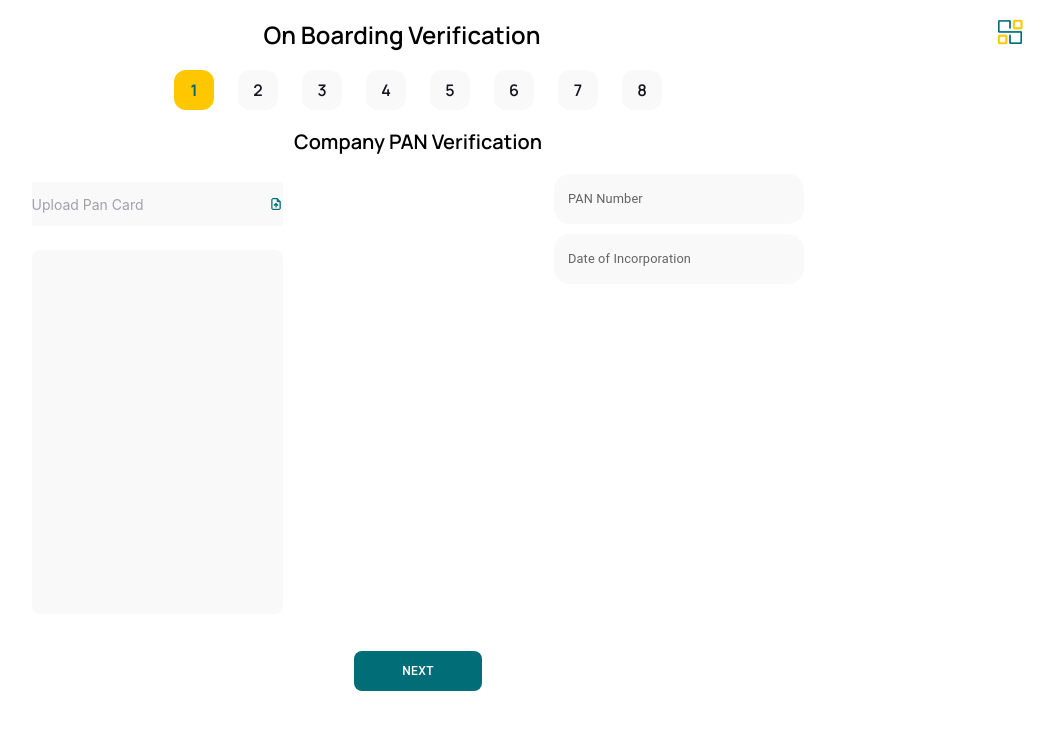
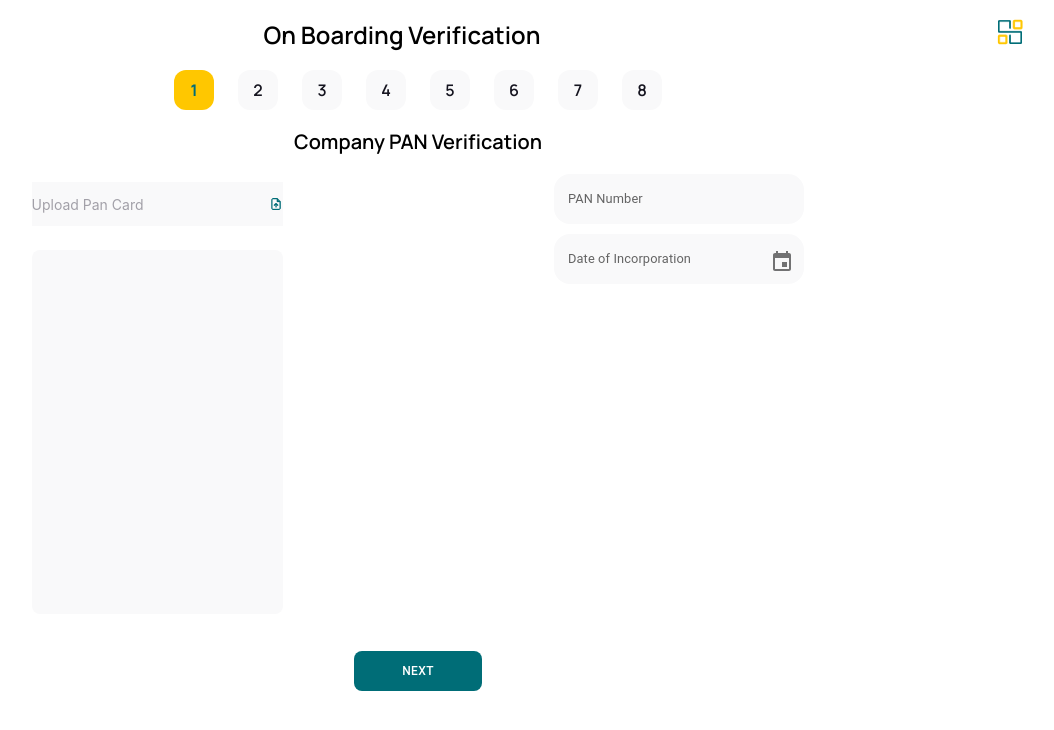
Before and after one commit to swapniljss/paymntstack, a React (Vite) app: page /company-flow in a window 1280 px wide. Shown: the top 730 px of the page, without its empty margins (222-1276 px from the left). Built offline with nearby package versions, Linux system fonts and the light colour scheme.

Commit message:
dob  added

```diff
--- /dev/null
+++ b/src/component/common/CustomDatePicker.css
@@ -0,0 +1,16 @@
+.custom-datepicker-container {
+  background: #F9F9FA;
+  border-radius: 16px;
+}
+
+.custom-datepicker-container input {
+  background: #F9F9FA !important;
+  border-radius: 16px;
+  height: 50px;
+  font-size: 15px;
+  color: #A2A0A8;
+}
+
+.custom-datepicker-container .MuiOutlinedInput-notchedOutline {
+  border: none !important;
+}
--- /dev/null
+++ b/src/component/common/CustomDatePicker.jsx
@@ -0,0 +1,50 @@
+import React from "react";
+import { LocalizationProvider } from "@mui/x-date-pickers";
+import { MobileDatePicker } from "@mui/x-date-pickers/MobileDatePicker";
+import { AdapterDateFns } from "@mui/x-date-pickers/AdapterDateFns";
+import "./CustomDatePicker.css";
+
+const CustomDatePicker = ({
+  value,
+  onChange,
+  label = "Select Date",
+  width = 250,
+  height = 50,
+}) => {
+  return (
+    <div
+      className="custom-datepicker-container"
+      style={{ width, height }}
+    >
+      <LocalizationProvider dateAdapter={AdapterDateFns}>
+        <MobileDatePicker
+          label={label}
+          value={value}
+          onChange={onChange}
+          format="dd/MM/yyyy"
+          slotProps={{
+            textField: {
+              variant: "outlined",
+              InputProps: {
+                style: {
+                  borderRadius: 16,
+                  background: "#F9F9FA",
+                  height,
+                },
+              },
+              InputLabelProps: {
+                style: { fontSize: "0.8rem", color: "#646464" },
+              },
+              sx: {
+                "& fieldset": { border: "none" },
+                width,
+              },
+            },
+          }}
+        />
+      </LocalizationProvider>
+    </div>
+  );
+};
+
+export default CustomDatePicker;
--- a/src/component/multistepform/Company.jsx
+++ b/src/component/multistepform/Company.jsx
@@ -2,8 +2,12 @@ import React, { useRef, useState } from 'react'
 import "./index.css"
 import { TextField } from '@mui/material'
 import UploadIcon from "../../assets/UploadIcon.png"
+import CustomDatePicker from "../common/CustomDatePicker";
+
 const CompanyVerfication = () => {
     const inputFile = useRef(null);
+    const [dateOfIncorporation, setDateOfIncorporation] = useState(null);
+
     const openFileDialog = (event) => {
         console.log("hello")
         event.preventDefault(); // Prevent default behavior of the label
@@ -36,7 +40,7 @@ const CompanyVerfication = () => {
 
                     <div className='UploadDocContainer' >
                         <div className='uploadDocLabel'>
-                            <label htmlFor="FileUpload" style={{ width:"300px", display: "flex", alignItems: "center",justifyContent:"space-between", gap: "8px", background: "#F9F9FA" }}>
+                            <label htmlFor="FileUpload" style={{ width: "300px", display: "flex", alignItems: "center", justifyContent: "space-between", gap: "8px", background: "#F9F9FA" }}>
                                 <p style={{ color: "#A2A0A8" }}>Upload Certificate of Incorporation</p>
                                 <img src={UploadIcon} />
                             </label>
@@ -82,7 +86,7 @@ const CompanyVerfication = () => {
 
 
                     <TextField id="outlined-basic" label="Constitution Type" variant="outlined" InputProps={{
-                        style: {borderRadius: 16, color: "#A2A0A8", height: 50, width: 250, background: "#F9F9FA", },
+                        style: { borderRadius: 16, color: "#A2A0A8", height: 50, width: 250, background: "#F9F9FA", },
                         // classes: classes.input
 
                     }}
@@ -94,19 +98,16 @@ const CompanyVerfication = () => {
                         }} />
 
 
-                    <TextField id="outlined-basic" label="Date of Incorporation" variant="outlined" InputProps={{
-                        style: {borderRadius: 16, color: "#A2A0A8", height: 50, width: 250, background: "#F9F9FA" }
-                    }}
-                        InputLabelProps={{
-                            style: { fontSize: '0.8rem' }  // Adjust placeholder font size here
-                        }}
-                        sx={{
-                            fieldset: { border: 'none' }  // This completely removes the border from the TextField
-                          }} />
+                    <CustomDatePicker
+                        value={dateOfIncorporation}
+                        onChange={setDateOfIncorporation}
+                        label="Date of Incorporation"
+                    />
+
 
 
                     <TextField id="outlined-basic" label="Address as per COI/MCA" variant="outlined" InputProps={{
-                        style: { borderRadius: 16,color: "#A2A0A8", height: 80, width: 250, background: "#F9F9FA" }
+                        style: { borderRadius: 16, color: "#A2A0A8", height: 80, width: 250, background: "#F9F9FA" }
                     }} InputLabelProps={{
                         style: { fontSize: '0.8rem' }  // Adjust placeholder font size here
                     }}
--- a/src/component/multistepform/CompanyPan.jsx
+++ b/src/component/multistepform/CompanyPan.jsx
@@ -2,10 +2,14 @@ import React, { useRef, useState } from 'react';
 import "./index.css";
 import { TextField } from '@mui/material';
 import UploadIcon from "../../assets/UploadIcon.png";
+import CustomDatePicker from "../common/CustomDatePicker";
 
 const CompanyPanVerification = () => {
     const inputFile = useRef(null);
     const [docUrl, setDocUrl] = useState(null);
+
+    const [dateOfIncorporation, setDateOfIncorporation] = useState(null);
+
 
     const openFileDialog = (event) => {
         event.preventDefault();
@@ -32,7 +36,7 @@ const CompanyPanVerification = () => {
                 <div className='CertificateContainer'>
                     <div className='UploadDocContainer'>
                         <div className='uploadDocLabel'>
-                            <label htmlFor="FileUpload" style={{ width:"300px", display: "flex", alignItems: "center",justifyContent:"space-between", gap: "8px", background: "#F9F9FA" }}>
+                            <label htmlFor="FileUpload" style={{ width: "300px", display: "flex", alignItems: "center", justifyContent: "space-between", gap: "8px", background: "#F9F9FA" }}>
                                 <p style={{ color: "#A2A0A8" }}>Upload Pan Card</p>
                                 <img src={UploadIcon} alt="Upload Icon" />
                             </label>
@@ -65,20 +69,12 @@ const CompanyPanVerification = () => {
                         }}
                     />
 
-                    <TextField
-                        id="outlined-basic"
+                    <CustomDatePicker
+                        value={dateOfIncorporation}
+                        onChange={setDateOfIncorporation}
                         label="Date of Incorporation"
-                        variant="outlined"
-                        InputProps={{
-                            style: { borderRadius: 16, color: "#A2A0A8", height: 50, width: 250, background: "#F9F9FA" }
-                        }}
-                        InputLabelProps={{
-                            style: { fontSize: '0.8rem' }
-                        }}
-                        sx={{
-                            fieldset: { border: 'none' }
-                        }}
                     />
+
                 </div>
             </form>
         </div>
--- a/src/component/multistepform/DirectorAdharVerification.jsx
+++ b/src/component/multistepform/DirectorAdharVerification.jsx
@@ -3,6 +3,7 @@ import React, { useRef, useState } from 'react';
 import './index.css';
 import { TextField } from '@mui/material';
 import UploadIcon from '../../assets/UploadIcon.png';
+import CustomDatePicker from '../common/CustomDatePicker';
 
 const DirectorAdharVerification = () => {
     const adharFrontInputFile = useRef(null);
@@ -10,6 +11,8 @@ const DirectorAdharVerification = () => {
 
     const [adharFrontDocUrl, setAdharFrontDocUrl] = useState(null);
     const [adharBackDocUrl, setAdharBackDocUrl] = useState(null);
+
+    const [dob, setDob] = useState(null);
 
     const openAdharFrontFileDialog = (event) => {
         event.preventDefault();
@@ -58,7 +61,7 @@ const DirectorAdharVerification = () => {
                         <div className='uniqueUploadAdhaarDocLabel' style={{ display: 'flex', flexDirection: 'column', gap: '16px' }}>
                             <label
                                 htmlFor="AdharFrontFileUpload"
-                                style={{ width:"300px", display: "flex", alignItems: "center",justifyContent:"space-between", gap: "8px", background: "#F9F9FA" }}
+                                style={{ width: "300px", display: "flex", alignItems: "center", justifyContent: "space-between", gap: "8px", background: "#F9F9FA" }}
 
 
                                 onClick={openAdharFrontFileDialog}
@@ -76,7 +79,7 @@ const DirectorAdharVerification = () => {
 
                             <label
                                 htmlFor="AdharBackFileUpload"
-                                style={{ width:"300px", display: "flex", alignItems: "center",justifyContent:"space-between", gap: "8px", background: "#F9F9FA" }}
+                                style={{ width: "300px", display: "flex", alignItems: "center", justifyContent: "space-between", gap: "8px", background: "#F9F9FA" }}
 
 
 
@@ -165,20 +168,12 @@ const DirectorAdharVerification = () => {
                         }}
                     />
 
-                    <TextField
-                        id="outlined-basic"
+                    <CustomDatePicker
+                        value={dob}
+                        onChange={setDob}
                         label="Date of Birth"
-                        variant="outlined"
-                        InputProps={{
-                            style: { borderRadius: 16, color: "#A2A0A8", height: 50, width: 250, background: "#F9F9FA" }
-                        }}
-                        InputLabelProps={{
-                            style: { fontSize: '0.8rem' }
-                        }}
-                        sx={{
-                            fieldset: { border: 'none' }
-                        }}
                     />
+
 
                     <TextField
                         id="outlined-basic"
--- a/src/component/multistepform/DirectorKyc.jsx
+++ b/src/component/multistepform/DirectorKyc.jsx
@@ -2,10 +2,14 @@ import React, { useRef, useState } from 'react'
 import "./index.css"
 import { TextField } from '@mui/material'
 import UploadIcon from "../../assets/UploadIcon.png"
+import CustomDatePicker from "../common/CustomDatePicker";
+
 
 const DirectorKycVerfication = () => {
     const inputFile = useRef(null); // Create a ref for the file input
     const [docUrl, setDocUrl] = useState(null); // State to store the uploaded image
+    const [dob, setDob] = useState(null);
+
 
     const openFileDialog = (event) => {
         event.preventDefault();
@@ -33,8 +37,8 @@ const DirectorKycVerfication = () => {
                     <div className='UploadDocContainer' >
                         <div className='uploadDocLabel'>
                             <label
-                            htmlFor="FileUpload"
-                            style={{ width:"300px", display: "flex", alignItems: "center",justifyContent:"space-between", gap: "8px", background: "#F9F9FA" }}>
+                                htmlFor="FileUpload"
+                                style={{ width: "300px", display: "flex", alignItems: "center", justifyContent: "space-between", gap: "8px", background: "#F9F9FA" }}>
 
                                 <p style={{ color: "#A2A0A8" }}>Upload PAN</p>
                                 <img src={UploadIcon} alt="Upload Icon" />
@@ -86,17 +90,12 @@ const DirectorKycVerfication = () => {
                         }}
                     />
 
-                    <TextField id="outlined-basic" label="Date of Birth" variant="outlined"
-                        InputProps={{
-                            style: { borderRadius: 16, color: "#A2A0A8", height: 50, width: 250, background: "#F9F9FA" }
-                        }}
-                        InputLabelProps={{
-                            style: { fontSize: '0.8rem' }  // Adjust placeholder font size here
-                        }}
-                        sx={{
-                            fieldset: { border: 'none' }  // This completely removes the border from the TextField
-                        }}
+                    <CustomDatePicker
+                        value={dob}
+                        onChange={setDob}
+                        label="Date of Birth"
                     />
+
                 </div>
             </form>
         </div>
```
Also changed, not shown: package.json (+6 -3 lines), src/component/multistepform/Gst.jsx (+12 -17 lines), 1 other file (tests, documents, lock files or other folders). Lines whose indentation alone changed are shown as unchanged.
